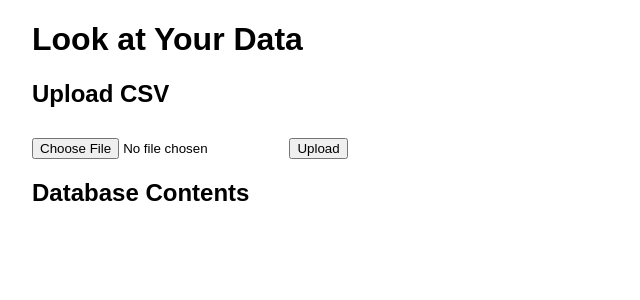
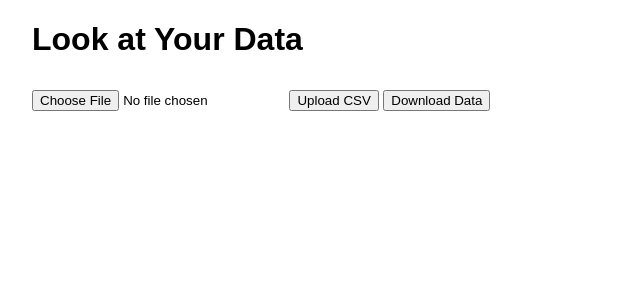
Before and after one commit to eugeneyan/framework-comparison, a FastAPI app: page / in a window 1280 px wide. Shown: the top 300 px of the page, without its empty margins (0-640 px from the left). Run offline with FastAPI, Linux system fonts and the light colour scheme; data that the repository does not hold is empty.

Commit message:
Add download data functionality

```diff
--- a/fastapipy/main.py
+++ b/fastapipy/main.py
@@ -1,8 +1,10 @@
 import csv
+import io
 import sqlite3
 
 from fastapi import FastAPI, File, Request, UploadFile
 from fastapi.exceptions import HTTPException
+from fastapi.responses import StreamingResponse
 from fastapi.staticfiles import StaticFiles
 from fastapi.templating import Jinja2Templates
 from logger import get_logger
@@ -149,3 +151,31 @@ async def delete_data(request: Request):
         raise HTTPException(status_code=500, detail="Error deleting data") from e
     finally:
         conn.close()
+
+
+@app.get("/download")
+async def download_csv():
+    conn = sqlite3.connect("database.db")
+    cursor = conn.cursor()
+
+    # Get column names
+    cursor.execute("PRAGMA table_info(data)")
+    columns = [column[1] for column in cursor.fetchall()]
+
+    # Get data
+    cursor.execute("SELECT * FROM data")
+    data = cursor.fetchall()
+
+    conn.close()
+
+    # Create CSV string
+    output = io.StringIO()
+    writer = csv.writer(output)
+    writer.writerow(columns)
+    writer.writerows(data)
+
+    # Create a streaming response
+    response = StreamingResponse(iter([output.getvalue()]), media_type="text/csv")
+    response.headers["Content-Disposition"] = "attachment; filename=database_export.csv"
+
+    return response
--- a/fastapipy/static/script.js
+++ b/fastapipy/static/script.js
@@ -154,4 +154,22 @@ async function deleteRow(button) {
     }
 }
 
+async function downloadCSV() {
+    try {
+        const response = await axios.get('/download', { responseType: 'blob' });
+        const blob = new Blob([response.data], { type: 'text/csv' });
+        const url = window.URL.createObjectURL(blob);
+        const a = document.createElement('a');
+        a.style.display = 'none';
+        a.href = url;
+        a.download = 'database_export.csv';
+        document.body.appendChild(a);
+        a.click();
+        window.URL.revokeObjectURL(url);
+    } catch (error) {
+        console.error('Error downloading CSV:', error);
+        alert('Error downloading CSV');
+    }
+}
+
 document.addEventListener('DOMContentLoaded', loadData);
--- a/fastapipy/templates/index.html
+++ b/fastapipy/templates/index.html
@@ -12,11 +12,10 @@
     <div class="container">
         <h1>Look at Your Data</h1>
 
-        <h2>Upload CSV</h2>
         <input type="file" id="csvFile" accept=".csv">
-        <button onclick="uploadCSV()">Upload</button>
+        <button onclick="uploadCSV()">Upload CSV</button>
+        <button onclick="downloadCSV()">Download Data</button>
 
-        <h2>Database Contents</h2>
         <div class="table-container">
             <table id="dataTable">
                 <thead></thead>
```
